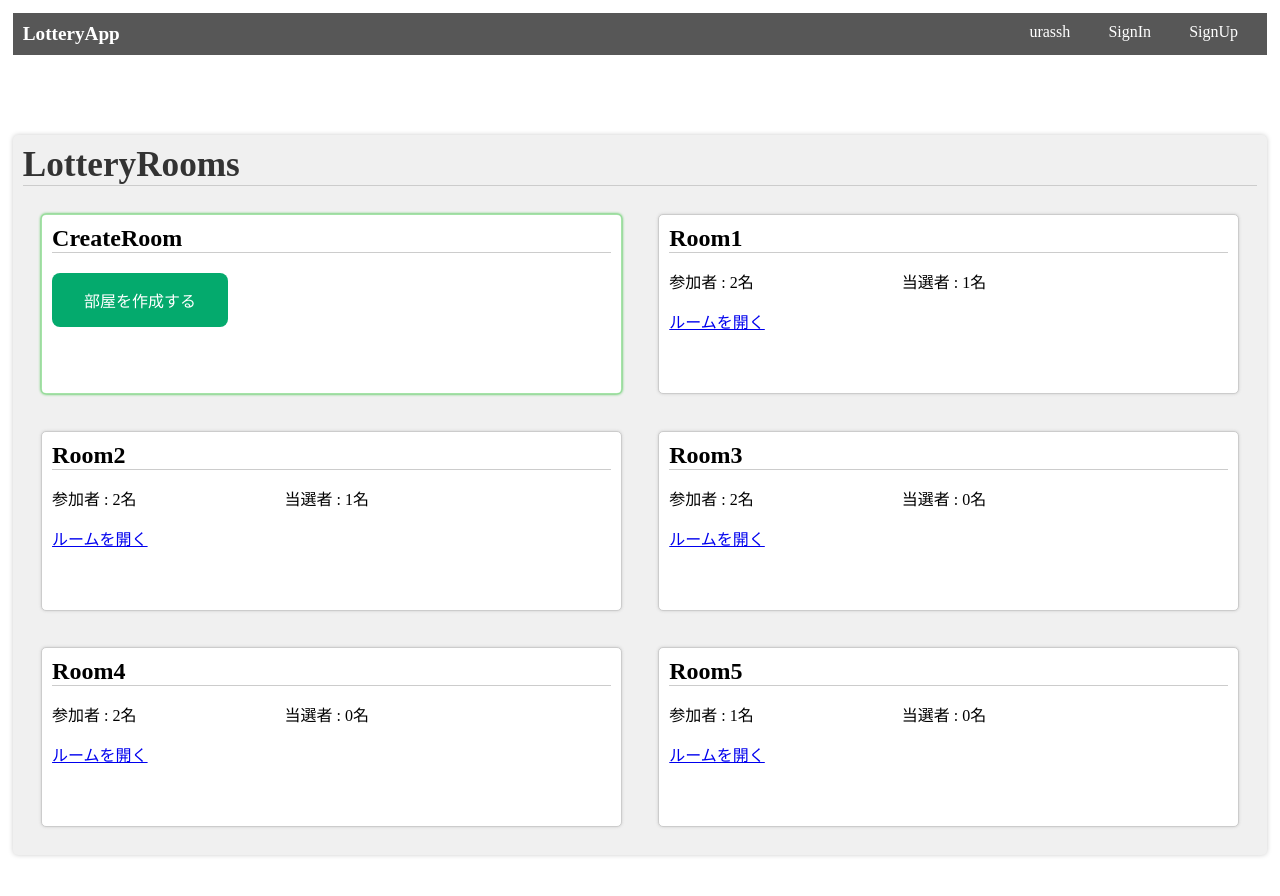
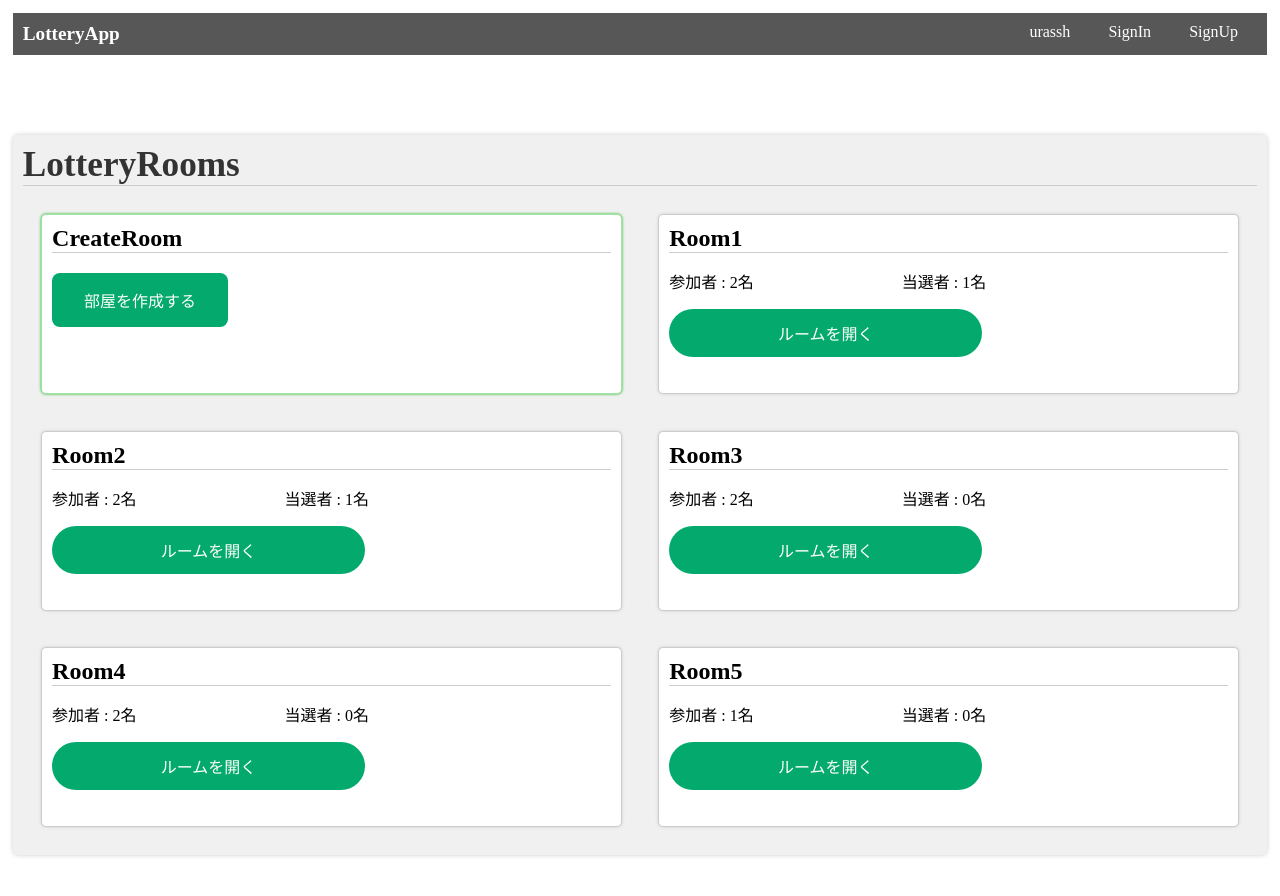
Before and after one commit to urassh/RoomLotteryApp, a Nuxt app: page / in a window 1280 px wide. Shown: the top 896 px of the page. Built offline with nearby package versions, Linux system fonts and the light colour scheme.

Commit message:
fix: 取得する方法を変更

```diff
--- a/components/create_room.vue
+++ b/components/create_room.vue
@@ -3,7 +3,7 @@
         <h1 class="room-title">CreateRoom</h1>
 
         <div class="container">
-            <NuxtLink to="/registerRoom" className="button">部屋を作成する</NuxtLink>
+            <NuxtLink to="/registerRoom" class="button">部屋を作成する</NuxtLink>
         </div>
     </div>
 </template>
--- a/components/lottery_room.vue
+++ b/components/lottery_room.vue
@@ -21,7 +21,7 @@ const props = defineProps({
                 <p>当選者 : {{ room.winner.length }}名</p>
             </div>
 
-            <NuxtLink :to="'/room/' + room.id">ルームを開く</NuxtLink>
+            <NuxtLink :to="'/room/' + room.id" class="button">ルームを開く</NuxtLink>
         </div>
     </div>
 </template>
@@ -48,7 +48,7 @@ const props = defineProps({
     justify-content: center;
 }
 
-button {
+.button {
     background-color: #04aa6d;
     border: none;
     width: 70%;
--- a/pages/room/[id].vue
+++ b/pages/room/[id].vue
@@ -11,26 +11,10 @@ import type { Winner } from '~/types/winner';
 //   },
 // });
 
-const room = {
-  id: 1,
-  name: '横浜祭昼夜祭 抽選大会vol.1',
-  participants: [
-    { id: 1, name: 'Alice' },
-    { id: 2, name: 'Bob' },
-    { id: 3, name: 'Charlie' },
-    { id: 4, name: 'Diana' },
-    { id: 5, name: 'Eve' },
-  ],
-  winner: [
-    { id: 1, name: 'Alice', prize: { id: 1, name: 'アマギフ2万円' } },
-    { id: 2, name: 'Bob', prize: { id: 3, name: 'スタバ1000円' } },
-  ],
-  prizes: [
-    { id: 1, name: 'アマギフ2万円' },
-    { id: 2, name: 'アマギフ5千円' },
-    { id: 3, name: 'スタバ1000円' },
-  ],
-};
+const route = useRoute();
+const roomId: number = Number(route.params.id);
+const roomStore = useRoomStore(roomId);
+const room = roomStore.getRoom();
 
 const createParticipant = () => {
     const participants = room.participants;
```
